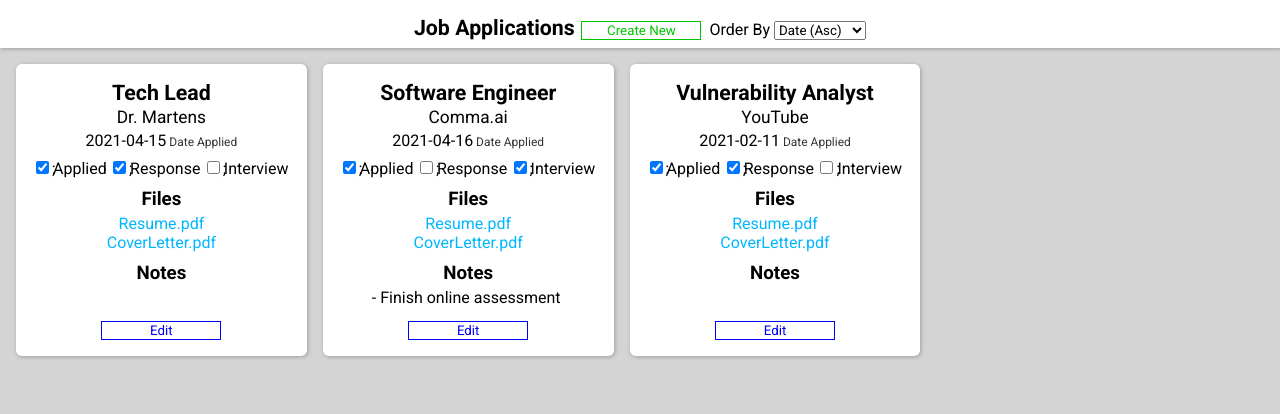
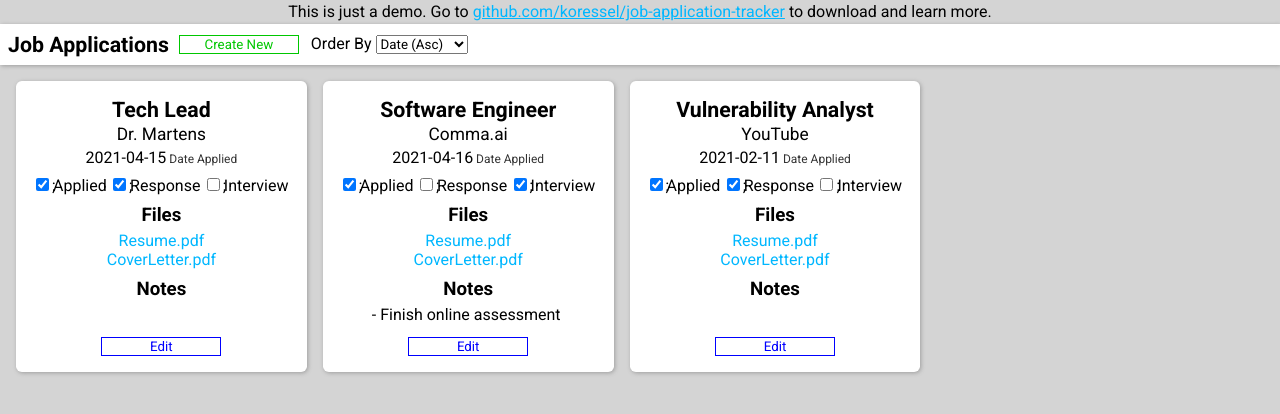
Before and after one commit to koressel/Job-Application-Tracker-Demo, a React (Create React App) app: page / in a window 1280 px wide. Shown: the top 414 px of the page. Built offline with nearby package versions, Linux system fonts and the light colour scheme.

Commit message:
add demo notes section to the top of the webpage

```diff
--- a/src/App.js
+++ b/src/App.js
@@ -127,6 +127,9 @@ class Dashboard extends React.Component {
 
     return (
       <div className="App">
+        <div id="demo-note">
+          <p>This is just a demo. Go to <a href="https://github.com/koressel/Job-Application-Tracker">github.com/koressel/job-application-tracker</a> to download and learn more.</p>
+        </div>
       <header>
         <h1>Job Applications</h1>
         <button id="open-new-modal-btn"className="nav-item" onClick={this.openNewModal}>Create New</button>
--- a/src/index.css
+++ b/src/index.css
@@ -36,11 +36,21 @@ hr {
   margin: 0 auto;
 }
 
+/* === Demo Note === */
+#demo-note {
+  text-align: center;
+  padding: .15em;
+}
+
 /* === Header === */
 header {
   background: white;
   padding: .5em;
   box-shadow: 1px 1px 4px rgb(158, 158, 158);
+  display: flex;
+  flex-flow: row nowrap;
+  justify-content: flex-start;
+  align-items: center;
 }
 
 header h1 {
@@ -50,14 +60,14 @@ header h1 {
 
 header .nav-item {
   display: inline-block;
-  margin: 0 0 0 .5em;
+  margin: 0 0 0 .75em;
 }
 
 #open-new-modal-btn {
   border: 1px solid rgb(0, 199, 0);
   color: rgb(0, 199, 0);
   width: 9em;
-  margin: 1em 0 0 .5em;
+  margin: 0 0 0 .75em;
   background: white;
 }
 #open-new-modal-btn:hover {
```
